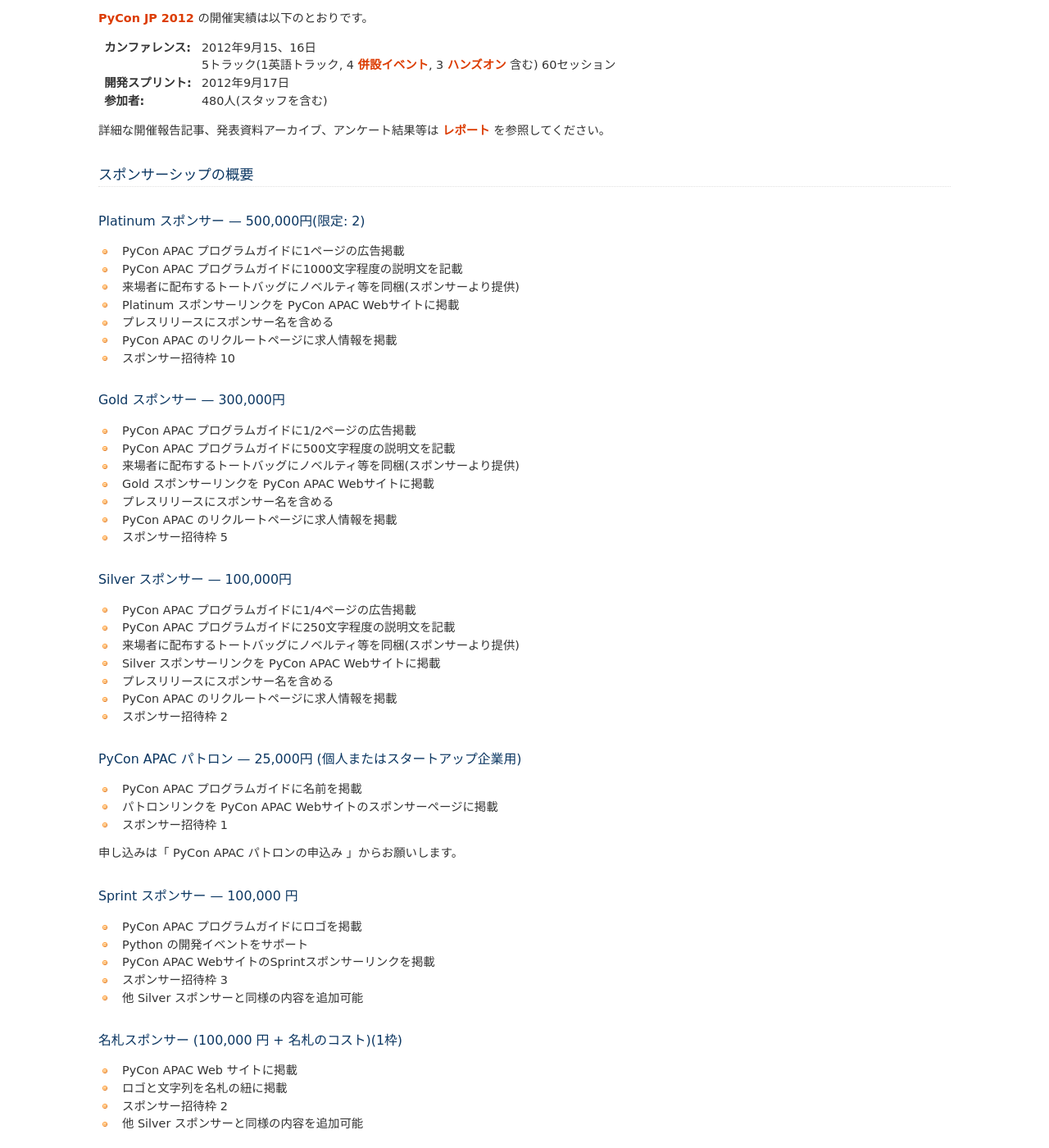
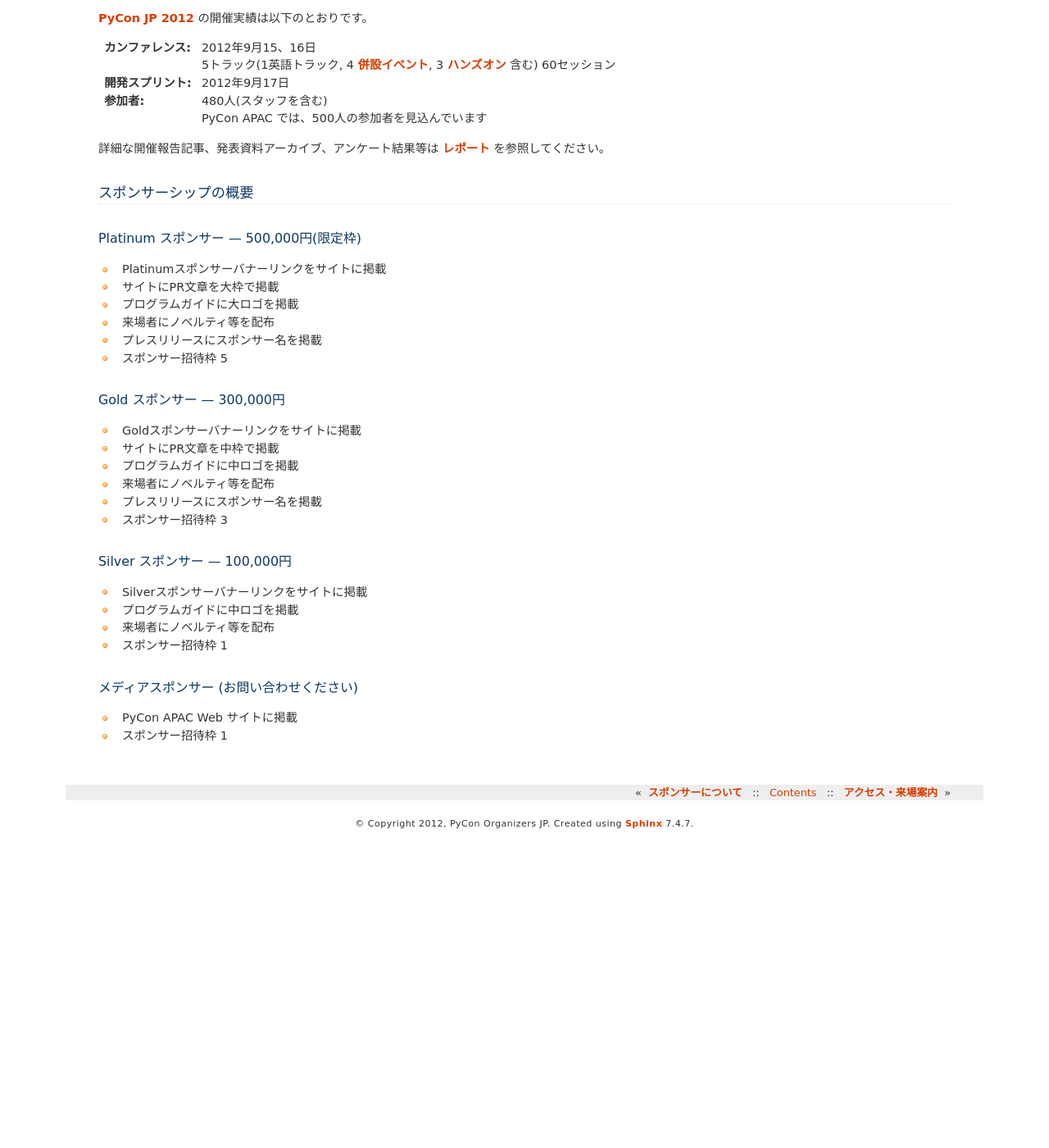
Before and after one commit to pyconjp/apac-2013.pycon.jp, a Sphinx documentation site: the page built from sphinx/ja/sponsors/prospectus.rst, in a window 1280 px wide and 1400 px high, scrolled down 587 px. Shown: the whole window at 82% size. Built offline with Sphinx 7.4.7, drawn with Linux system fonts in a browser that asks for light colours; pages that are not in the unit, such as notebooks, are missing from menus; after the commit the page ends 1608 px from its top, so only the background shows below that; some of the changed text lies outside the part shown.

Commit message:
The first update of sponsors/prospectus.rst and ja/sponsors/prospectus.rst

```diff
--- a/sphinx/ja/sponsors/prospectus.rst
+++ b/sphinx/ja/sponsors/prospectus.rst
@@ -1,13 +1,14 @@
 ========================
  スポンサー募集について
 ========================
-PyCon APAC 2013 では以下のカテゴリでスポンサーを募集しています。 「もっとこういうことできないの?」といった要望にもできるかぎり対応したいと思いますので、いつでも気軽にお問い合わせください。
+PyCon APAC 2013 では以下のカテゴリでスポンサーを募集しています。「もっとこういうことできないの?」といった要望にもできるかぎり対応したいと思いますので、いつでも気軽にお問い合わせください。
 
 
 連絡先
 ======
 - 担当者名: 清田 史和
 - メールアドレス: sponsor@pycon.jp
+
 
 概要
 ====
@@ -17,6 +18,7 @@
 
   - カンファレンス: 9月14、15日
   - 開発スプリント: 9月16日
+
 
 昨年の実績
 ----------
@@ -28,87 +30,45 @@
 :開発スプリント: 2012年9月17日
 :参加者: 480人(スタッフを含む)
 
+ PyCon APAC では、500人の参加者を見込んでいます
+
 詳細な開催報告記事、発表資料アーカイブ、アンケート結果等は
 `レポート <http://2012.pycon.jp/reports/index.html>`_
 を参照してください。
 
+
 スポンサーシップの概要
 ======================
 
-Platinum スポンサー — 500,000円(限定: 2)
+Platinum スポンサー — 500,000円(限定枠)
 ------------------------------------------
+- Platinumスポンサーバナーリンクをサイトに掲載
+- サイトにPR文章を大枠で掲載
+- プログラムガイドに大ロゴを掲載
+- 来場者にノベルティ等を配布
+- プレスリリースにスポンサー名を掲載
+- スポンサー招待枠 5
 
-- PyCon APAC プログラムガイドに1ページの広告掲載
-- PyCon APAC プログラムガイドに1000文字程度の説明文を記載
-- 来場者に配布するトートバッグにノベルティ等を同梱(スポンサーより提供)
-- Platinum スポンサーリンクを PyCon APAC Webサイトに掲載
-- プレスリリースにスポンサー名を含める
-- PyCon APAC のリクルートページに求人情報を掲載
-- スポンサー招待枠 10
-
-.. - 最大3.6m × 0.6m のバナーを全カンファレンスルームに掲示(スポンサーより提供)
-   - 最大1.2m × 2.4m のバナーを受付に掲示(スポンサーより提供)
-   - リクルーティングセッションへの参加
 
 Gold スポンサー — 300,000円
 ----------------------------
-- PyCon APAC プログラムガイドに1/2ページの広告掲載
-- PyCon APAC プログラムガイドに500文字程度の説明文を記載
-- 来場者に配布するトートバッグにノベルティ等を同梱(スポンサーより提供)
-- Gold スポンサーリンクを PyCon APAC Webサイトに掲載
-- プレスリリースにスポンサー名を含める
-- PyCon APAC のリクルートページに求人情報を掲載
-- スポンサー招待枠 5
+- Goldスポンサーバナーリンクをサイトに掲載
+- サイトにPR文章を中枠で掲載
+- プログラムガイドに中ロゴを掲載
+- 来場者にノベルティ等を配布
+- プレスリリースにスポンサー名を掲載
+- スポンサー招待枠 3
 
-.. - 最大3.6m × 0.6m のバナーを全カンファレンスルームに掲示(スポンサーより提供)
-   - リクルーティングセッションへの参加
 
 Silver スポンサー — 100,000円
 ------------------------------
-- PyCon APAC プログラムガイドに1/4ページの広告掲載
-- PyCon APAC プログラムガイドに250文字程度の説明文を記載
-- 来場者に配布するトートバッグにノベルティ等を同梱(スポンサーより提供)
-- Silver スポンサーリンクを PyCon APAC Webサイトに掲載
-- プレスリリースにスポンサー名を含める
-- PyCon APAC のリクルートページに求人情報を掲載
-- スポンサー招待枠 2
-
-.. - 最大3.6m × 0.6m のバナーをメインカンファレンスルームに掲示(スポンサーより提供)
-   - リクルーティングセッションへの参加
-
-
-PyCon APAC パトロン — 25,000円 (個人またはスタートアップ企業用)
-----------------------------------------------------------------
-.. 金額を変える?
-
-- PyCon APAC プログラムガイドに名前を掲載
-- パトロンリンクを PyCon APAC Webサイトのスポンサーページに掲載
+- Silverスポンサーバナーリンクをサイトに掲載
+- プログラムガイドに中ロゴを掲載
+- 来場者にノベルティ等を配布
 - スポンサー招待枠 1
 
-申し込みは「 PyCon APAC パトロンの申込み 」からお願いします。
-
-Sprint スポンサー — 100,000 円
--------------------------------
-- PyCon APAC プログラムガイドにロゴを掲載
-- Python の開発イベントをサポート
-- PyCon APAC WebサイトのSprintスポンサーリンクを掲載
-- スポンサー招待枠 3
-- 他 Silver スポンサーと同様の内容を追加可能
-
-名札スポンサー (100,000 円 + 名札のコスト)(1枠)
------------------------------------------------
-- PyCon APAC Web サイトに掲載
-- ロゴと文字列を名札の紐に掲載
-- スポンサー招待枠 2
-- 他 Silver スポンサーと同様の内容を追加可能
 
 メディアスポンサー (お問い合わせください)
 -----------------------------------------
 - PyCon APAC Web サイトに掲載
 - スポンサー招待枠 1
-
-Do you want to sponsor? Contact us!
-===================================
-Write an email to sponsor@pycon.jp to get more information about our sponsorhip deals.
-
-.. スポンサー募集フォームとかあってもいいかも。
```
Also changed, not shown: sphinx/sponsors/prospectus.rst (+15 -56 lines).
